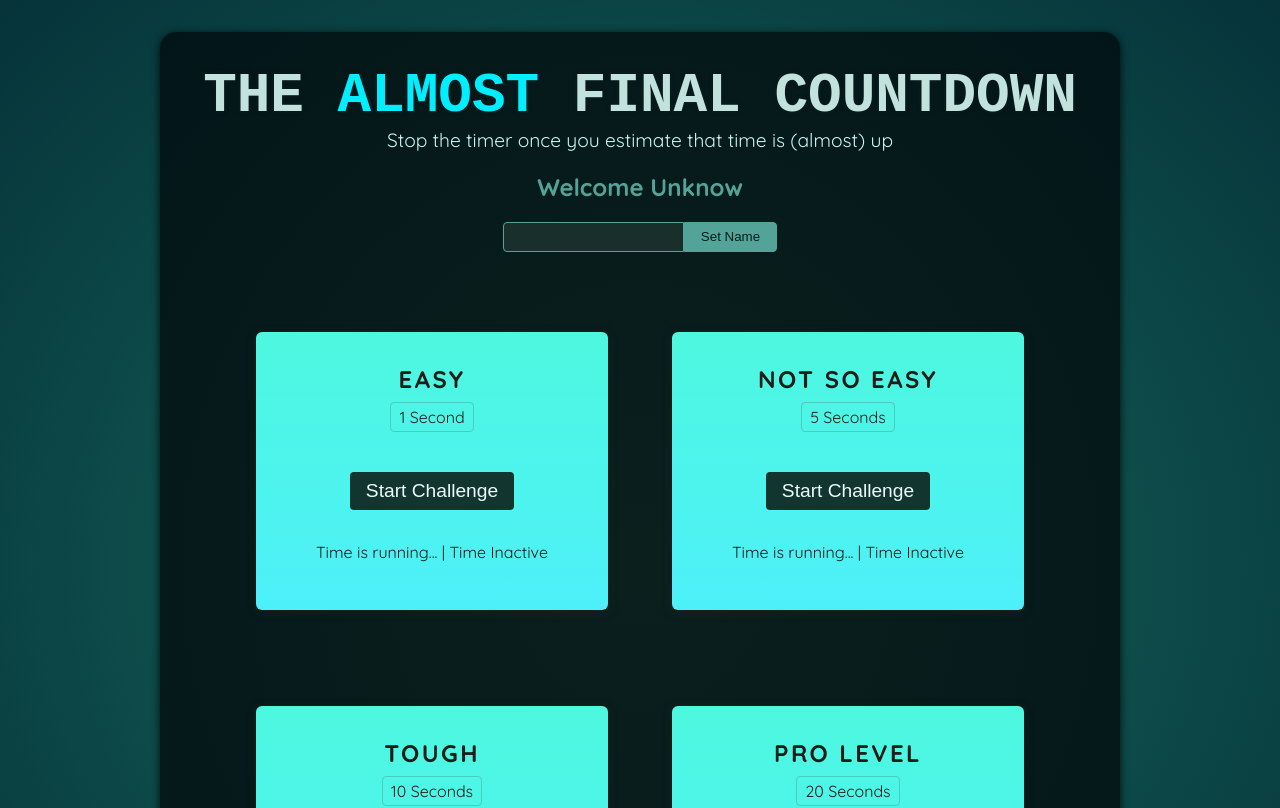
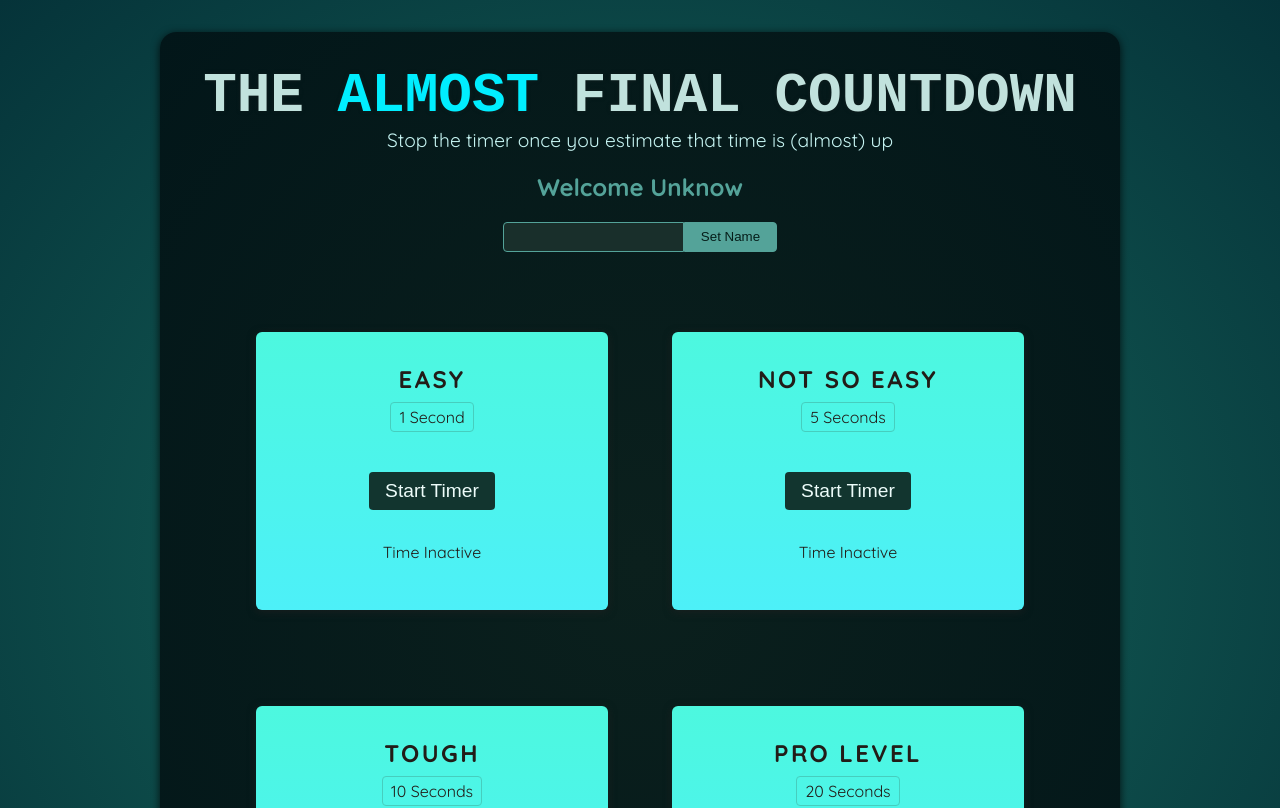
Before and after one commit to white-parrot/react-hustle, a React (Vite) app in the folder a-stop-the-timmer-app/: page / in a window 1280 px wide. Shown: the top 808 px of the page. Built offline with nearby package versions, Linux system fonts and the light colour scheme; a web font is replaced by a local one.

Commit message:
[006][a-stop-the-time-app][shreyansh] : Functional Implementation done for TimeChallenge Component

```diff
--- a/a-stop-the-timmer-app/src/components/TimerChallenge.jsx
+++ b/a-stop-the-timmer-app/src/components/TimerChallenge.jsx
@@ -1,14 +1,35 @@
+import {useRef, useState} from "react";
+
 export default  function TimerChallenge({title, targetTime}){
+    let timer = useRef();
+    const [timeExpired, setTimeExpired] = useState();
+    const [timerStarted, setTimerStarted] = useState(false);
+
+    function handleStartTimer(){
+        timer.current = setTimeout( () => {
+            setTimeExpired(true);
+        }, targetTime * 1000);
+        setTimeExpired(false);
+        setTimerStarted(true);
+    }
+
+    function handleStopTimer(){
+        clearTimeout(timer.current);
+        setTimerStarted(false);
+        setTimeExpired(false);
+    }
+
     return (
         <section className="challenge">
             <h2>{title}</h2>
+            {timeExpired ? 'You Lost !' : ''}
             <p className="challenge-time">{targetTime} Second{targetTime > 1 ? 's' : ''}</p>
             <p>
-                <button>
-                    Start Challenge
+                <button onClick={timerStarted ? handleStopTimer : handleStartTimer}>
+                    {timerStarted ? 'Stop Timer' : 'Start Timer'}
                 </button>
             </p>
-            <p>Time is running... | Time Inactive</p>
+            <p>{timerStarted ? 'Time is running...' : 'Time Inactive'}</p>
         </section>
     );
 }
```
